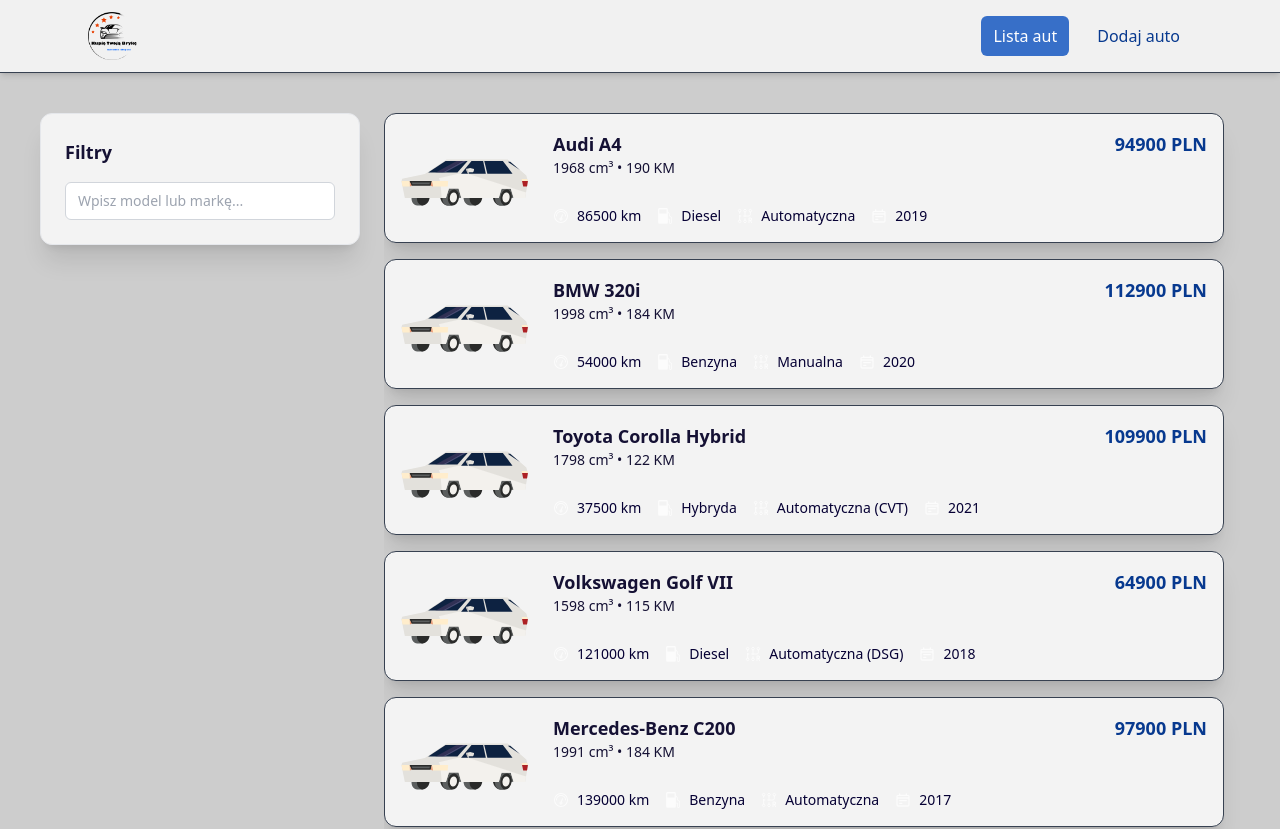
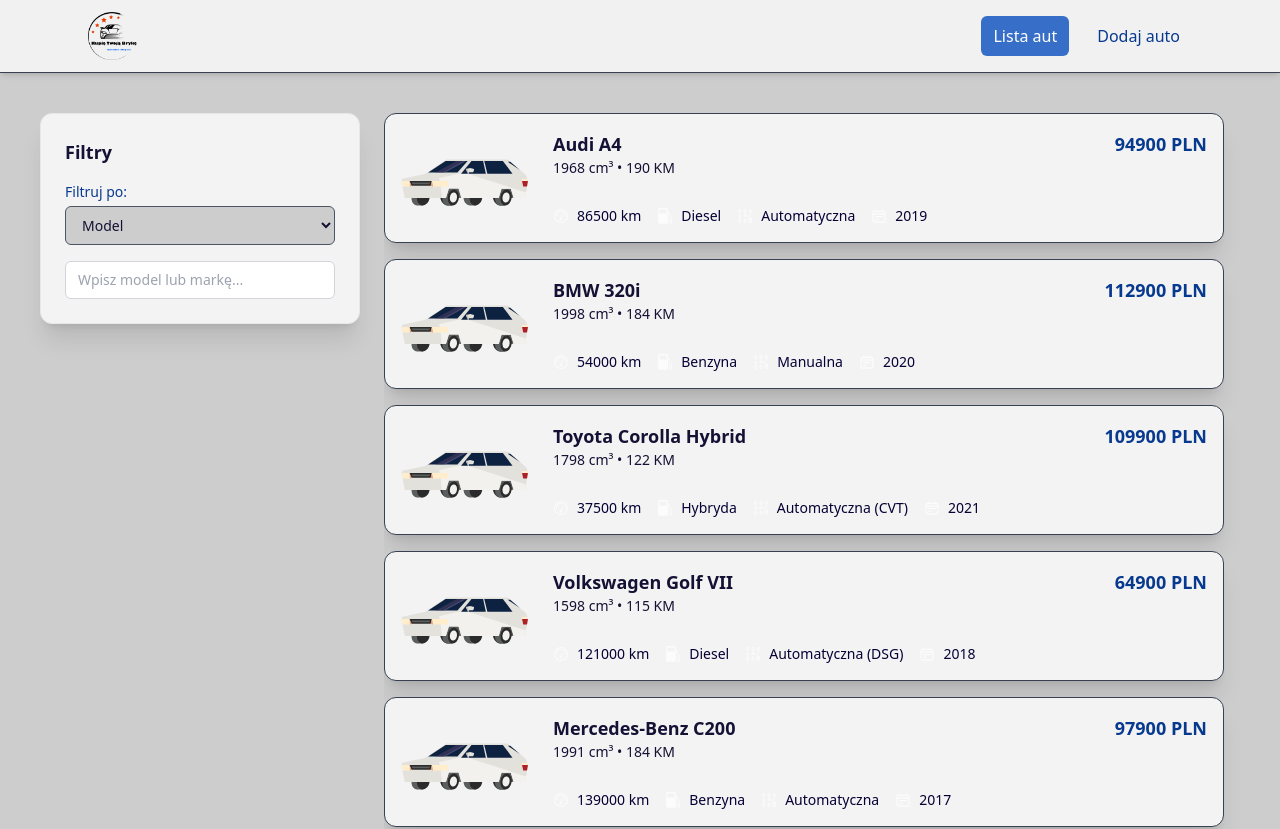
Before and after one commit to Gabecznik/KupieTwojaBryke, a React (Vite) app: page /list in a window 1280 px wide. Shown: the top 829 px of the page. Built offline with nearby package versions, Linux system fonts and the light colour scheme.

Commit message:
multi filter

```diff
--- a/src/App.tsx
+++ b/src/App.tsx
@@ -9,12 +9,26 @@
 
 function App() {
   const [searchValue, setSearchValue] = useState<string>("");
+  const [filterField, setFilterField] = useState<string>("model")
 
-  const filteredCars = [...cars].filter(
-    (c) =>
-      c.brand.toLowerCase().includes(searchValue.toLowerCase().trim()) ||
-      c.model.toLowerCase().includes(searchValue.toLowerCase().trim())
-  );
+  const filteredCars = cars.filter(
+    (c) => {
+      const val = searchValue.toLocaleLowerCase().trim();
+
+      if (!val) return true;
+
+      switch (filterField) {
+        case "brand":
+          return c.brand.toLowerCase().includes(val);
+        case "fuelType":
+          return c.fuelType.toLowerCase().includes(val);
+        case "yearOfProduction":
+          return c.yearOfProduction.toString().includes(val);
+        default:
+          return c.model.toLowerCase().includes(val);
+      }
+    }
+   );
 
   return (
     <BrowserRouter>
@@ -32,6 +46,8 @@
                 cars={filteredCars}
                 searchValue={searchValue}
                 setSearchValue={setSearchValue}
+                filterField={filterField}
+                setFilterField={setFilterField}
               />
             }
           />
--- a/src/components/CarList/CarList.tsx
+++ b/src/components/CarList/CarList.tsx
@@ -5,14 +5,41 @@
   cars: Car[];
   searchValue: string;
   setSearchValue: (value: string) => void;
+  filterField: string;
+  setFilterField: (value: string) => void;
 };
 
-export const CarList: React.FC<Props> = ({ cars, searchValue, setSearchValue }) => {
+export const CarList: React.FC<Props> = ({
+  cars,
+  searchValue,
+  setSearchValue,
+  filterField,
+  setFilterField
+  }) => {
+
   return (
     <div className="flex flex-col md:flex-row gap-6 w-full">
       {/* 🔹 Panel filtrów */}
       <aside className="bg-surface border border-gray-200 rounded-xl p-6 shadow-xl md:w-80 sticky top-4 h-fit">
         <h2 className="text-lg font-semibold text-textMain mb-4">Filtry</h2>
+
+        <label className="block text-sm text-textMuted mb-1">Filtruj po:</label>
+        <select
+          value={filterField}
+          onChange={(e) => setFilterField(e.target.value)}
+          className="w-full mb-3 bg-background border border-gray-600 text-textMain rounded-md px-3 py-2 text-sm focus:ring-2 focus:ring-primary"
+        >
+          <option value="model">Model</option>
+          <option value="brand">Marka</option>
+          <option value="fuelType">Rodzaj paliwa</option>
+          <option value="yearOfProduction">Rok produkcji</option>
+        </select>
+
+        <label className="block text-sm text-textMuted mb-1">
+          {/* Wpisz wartość: */}
+        </label>
+
+
         <input
           type="text"
           placeholder="Wpisz model lub markę..."
@@ -22,21 +49,21 @@
         />
       </aside>
 
-      {/* 🔹 Lista samochodów */}
+      {/* Lista samochodów */}
       <ul className="flex-1 flex flex-col gap-4 overflow-y-auto pr-2 md:pr-4">
         {cars.map((c) => (
           <div
             key={c.id}
             className="flex flex-col sm:flex-row gap-6 bg-surface p-4 rounded-xl border border-gray-700 shadow-xl hover:shadow-xl transition-all duration-300"
           >
-            {/* 🔸 Zdjęcie */}
+            {/* Zdjęcie */}
             <img
               className="w-full sm:w-32 h-40 sm:h-24 object-cover rounded-md"
               src="/images/car-angled-front-left-svgrepo-com.svg"
               alt={`${c.brand} ${c.model}`}
             />
 
-            {/* 🔸 Informacje */}
+            {/* Informacje */}
             <div className="flex flex-col justify-between flex-1">
               {/* Główne info */}
               <div className="flex justify-between flex-wrap gap-2">
```
